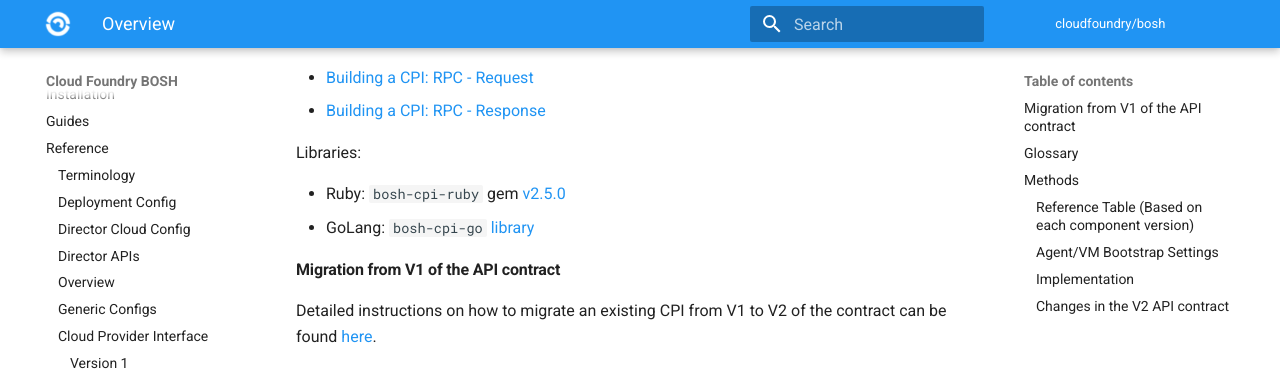
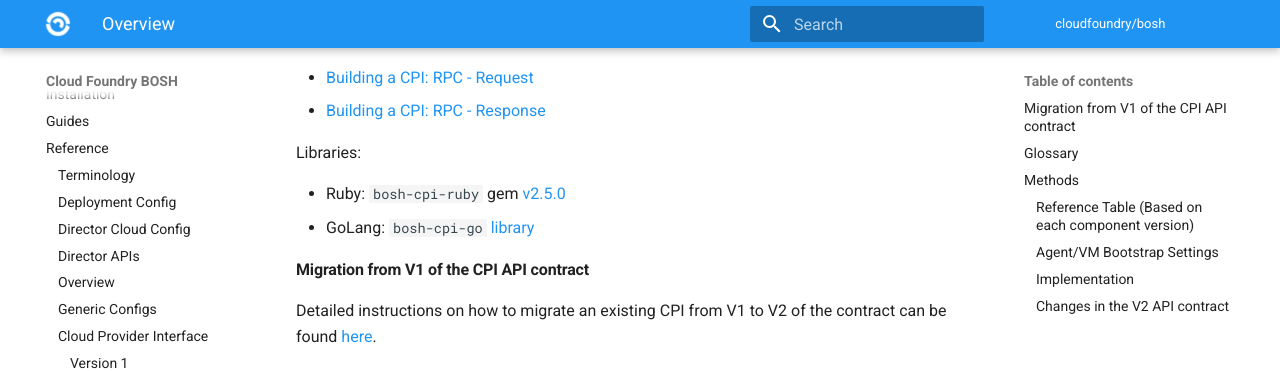
Before and after one commit to cloudfoundry/docs-bosh, an MkDocs documentation site: the page built from content/cpi-api-v2.md, in a window 1280 px wide and 900 px high, scrolled down 347 px. Shown: the top 371 px of the window. Built offline with MkDocs 1.6.1 and Material for MkDocs 9.7.7, drawn with Linux system fonts in a browser that asks for light colours; old or Windows-style settings are respelled for this version of MkDocs.

Commit message:
Minor edits

```diff
--- a/content/cpi-api-v2.md
+++ b/content/cpi-api-v2.md
@@ -16,7 +16,7 @@ Libraries:
 - Ruby: `bosh-cpi-ruby` gem [v2.5.0](https://github.com/cloudfoundry/bosh-cpi-ruby/releases/tag/v2.5.0)
 - GoLang: `bosh-cpi-go` [library](https://github.com/cppforlife/bosh-cpi-go)
 
-#### Migration from V1 of the API contract
+#### Migration from V1 of the CPI API contract
 
 Detailed instructions on how to migrate an existing CPI from V1 to V2 of the contract can be found [here](v2-migration-guide.md).
 
```
